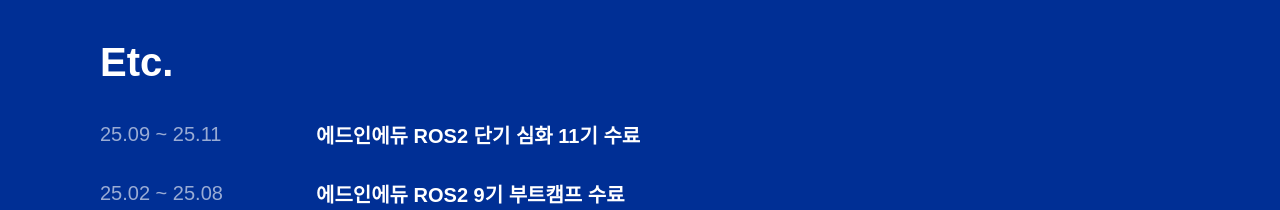
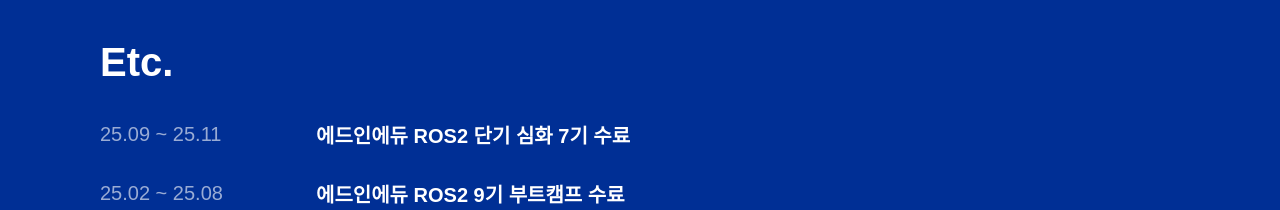
Before and after one commit to wonho9188/portfolio, a React (Vite) app: page / in a window 1280 px wide. Shown: the part 5260-5470 px from the top of the page. Built offline with nearby package versions, Linux system fonts and the light colour scheme; a web font is replaced by a local one.

Commit message:
content fix

```diff
--- a/src/App.jsx
+++ b/src/App.jsx
@@ -381,7 +381,7 @@
                 25.09 ~ 25.11
               </div>
               <div>
-                에드인에듀 ROS2 단기 심화 11기 수료
+                에드인에듀 ROS2 단기 심화 7기 수료
               </div>
             </div>
             <div className='item'>
```
